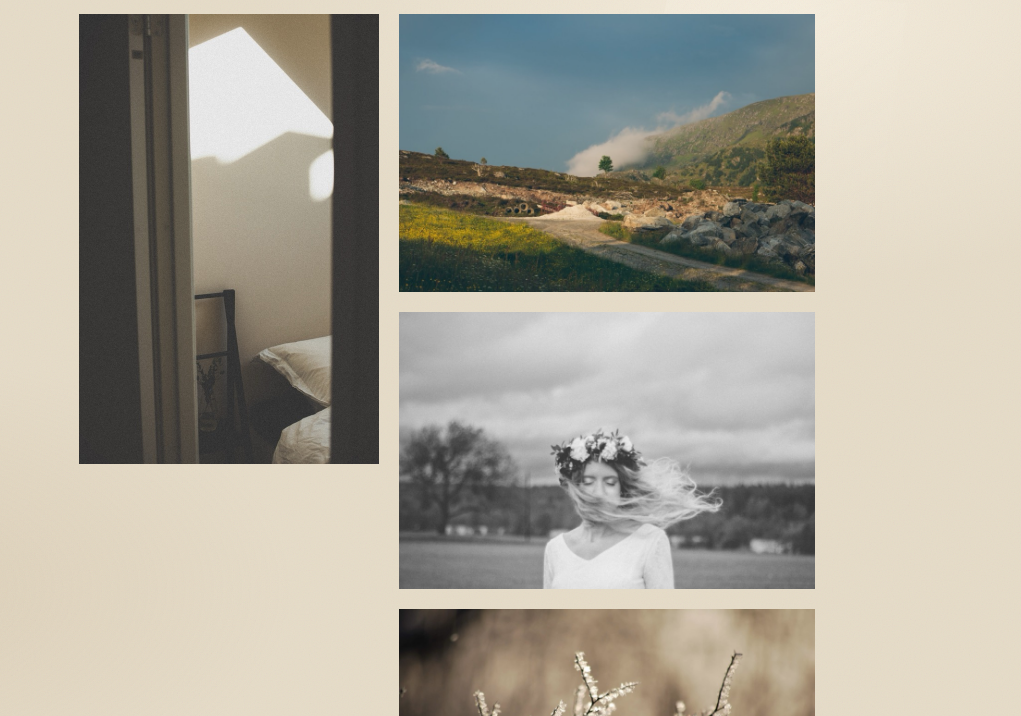
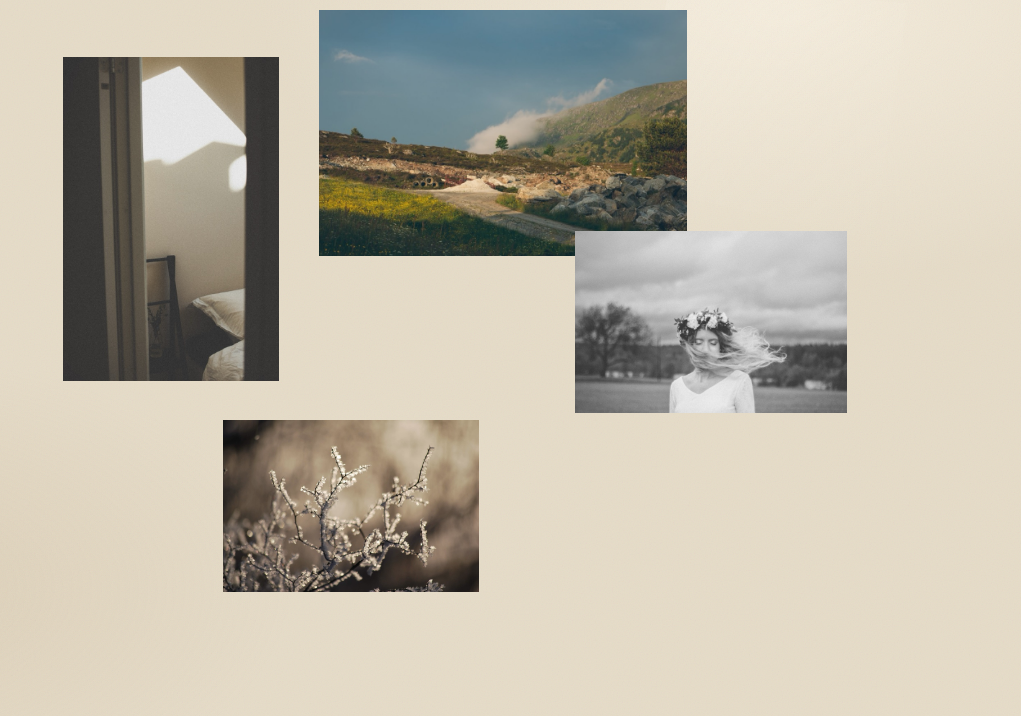
Before and after one commit to louisreid/ofclay, a website: page index.html in a window 1280 px wide. Shown: the part 81-797 px from the top of the page, without its empty margins (193-1214 px from the left). Drawn offline with nearby package versions, Linux system fonts and the light colour scheme.

Commit message:
Compose photographs as an asymmetric cluster.
Native ratios kept; staggered placement instead of a stacked grid.

Co-authored-by: Cursor <cursoragent@cursor.com>

```diff
--- a/index.html
+++ b/index.html
@@ -28,10 +28,10 @@
         <p class="brand__name">of clay</p>
       </header>
 
-      <main class="portfolio" aria-label="Selected photographs">
+      <main class="cluster" aria-label="Selected photographs">
         <button
           type="button"
-          class="study study--portrait"
+          class="study study--1"
           data-full="/images/05-img-lg.jpg"
           aria-label="Open photograph"
         >
@@ -45,10 +45,9 @@
           />
         </button>
 
-        <div class="portfolio__stack">
         <button
           type="button"
-            class="study"
+          class="study study--2"
           data-full="/images/01-on-top-lg.jpg"
           aria-label="Open photograph"
         >
@@ -64,7 +63,7 @@
 
         <button
           type="button"
-            class="study"
+          class="study study--3"
           data-full="/images/04-lars-josefin-lg.jpg"
           aria-label="Open photograph"
         >
@@ -80,7 +79,7 @@
 
         <button
           type="button"
-            class="study"
+          class="study study--4"
           data-full="/images/02-dsc-lg.jpg"
           aria-label="Open photograph"
         >
@@ -93,7 +92,6 @@
             decoding="async"
           />
         </button>
-        </div>
       </main>
     </div>
 
--- a/styles.css
+++ b/styles.css
@@ -88,8 +88,8 @@ body {
 
 .brand {
   flex: 0 0 auto;
-  width: min(52rem, 78vw);
-  margin: 0 auto clamp(1.5rem, 4vh, 2.5rem);
+  width: min(50rem, 78vw);
+  margin: 0 auto clamp(1.25rem, 3.5vh, 2.25rem);
 }
 
 .brand__name {
@@ -100,32 +100,23 @@ body {
   line-height: 1.1;
 }
 
-.portfolio {
+/* Asymmetric cluster — each photo keeps its native ratio */
+.cluster {
+  position: relative;
   flex: 0 1 auto;
-  display: grid;
-  grid-template-columns: minmax(0, 0.72fr) minmax(0, 1fr);
-  gap: clamp(0.85rem, 1.8vw, 1.25rem);
-  align-items: start;
   align-self: center;
-  width: min(46rem, 72vw);
+  width: min(50rem, 78vw);
+  aspect-ratio: 11 / 8;
   margin: 0 auto;
 }
 
-.portfolio__stack {
-  display: grid;
-  gap: clamp(0.85rem, 1.8vw, 1.25rem);
-}
-
 .study {
-  position: relative;
-  display: block;
+  position: absolute;
   margin: 0;
   padding: 0;
   border: 0;
-  width: 100%;
   background: transparent;
   cursor: zoom-in;
-  overflow: hidden;
   appearance: none;
   -webkit-appearance: none;
 }
@@ -139,12 +130,44 @@ body {
   display: block;
   width: 100%;
   height: auto;
-  transition: filter 0.5s ease;
+  transition: filter 0.5s ease, opacity 0.5s ease;
   filter: saturate(0.94) contrast(0.99);
 }
 
 .study:hover img {
   filter: saturate(1) contrast(1);
+}
+
+.study:hover {
+  z-index: 2;
+}
+
+/* Portrait — interior light */
+.study--1 {
+  left: 2%;
+  top: 8%;
+  width: 27%;
+}
+
+/* Landscape — hills / wildflowers */
+.study--2 {
+  left: 34%;
+  top: 0;
+  width: 46%;
+}
+
+/* Landscape — portrait study */
+.study--3 {
+  right: 0;
+  top: 38%;
+  width: 34%;
+}
+
+/* Landscape — frost macro */
+.study--4 {
+  left: 22%;
+  bottom: 0;
+  width: 32%;
 }
 
 .contact {
```
Lines whose indentation alone changed are shown as unchanged.
